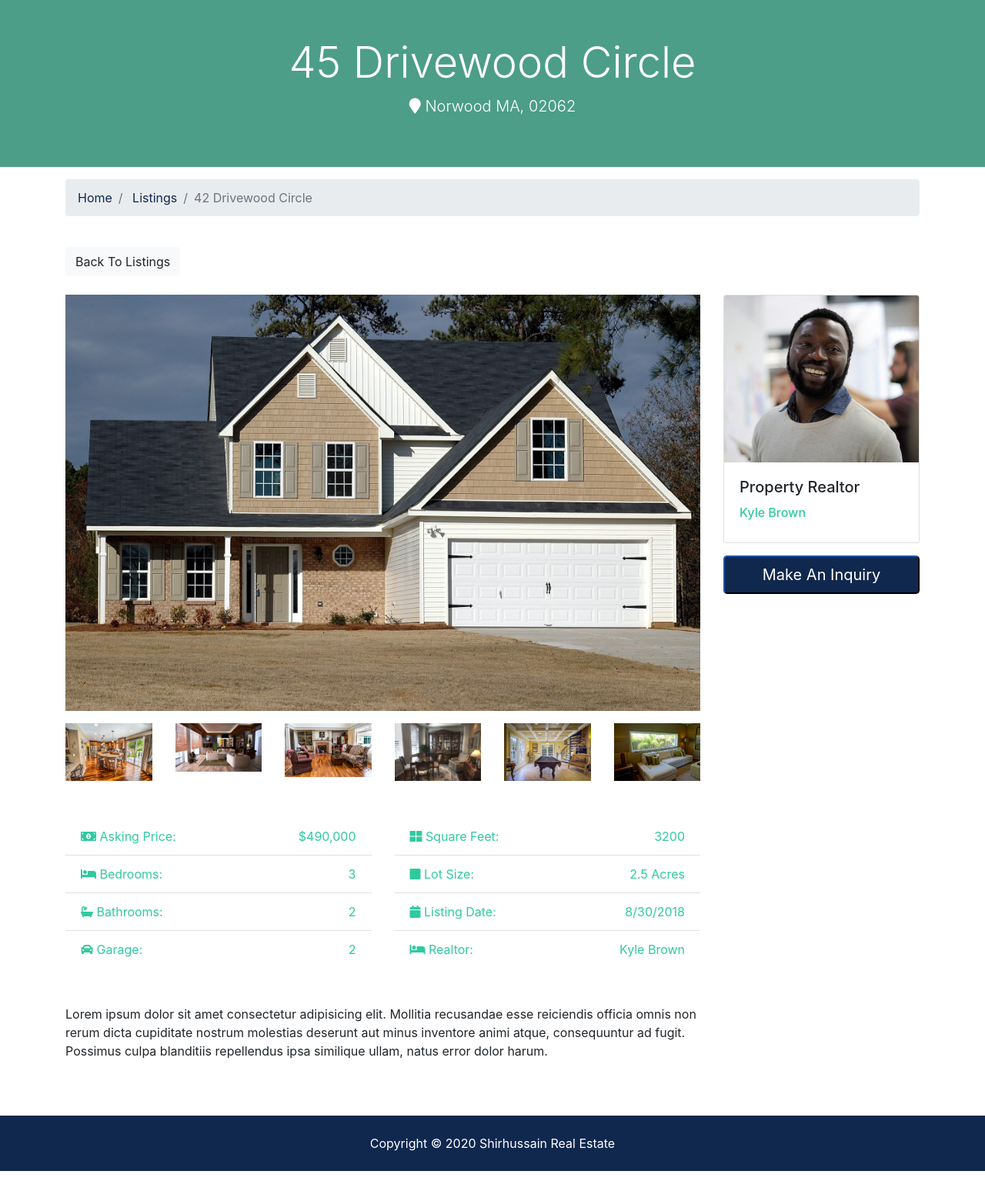
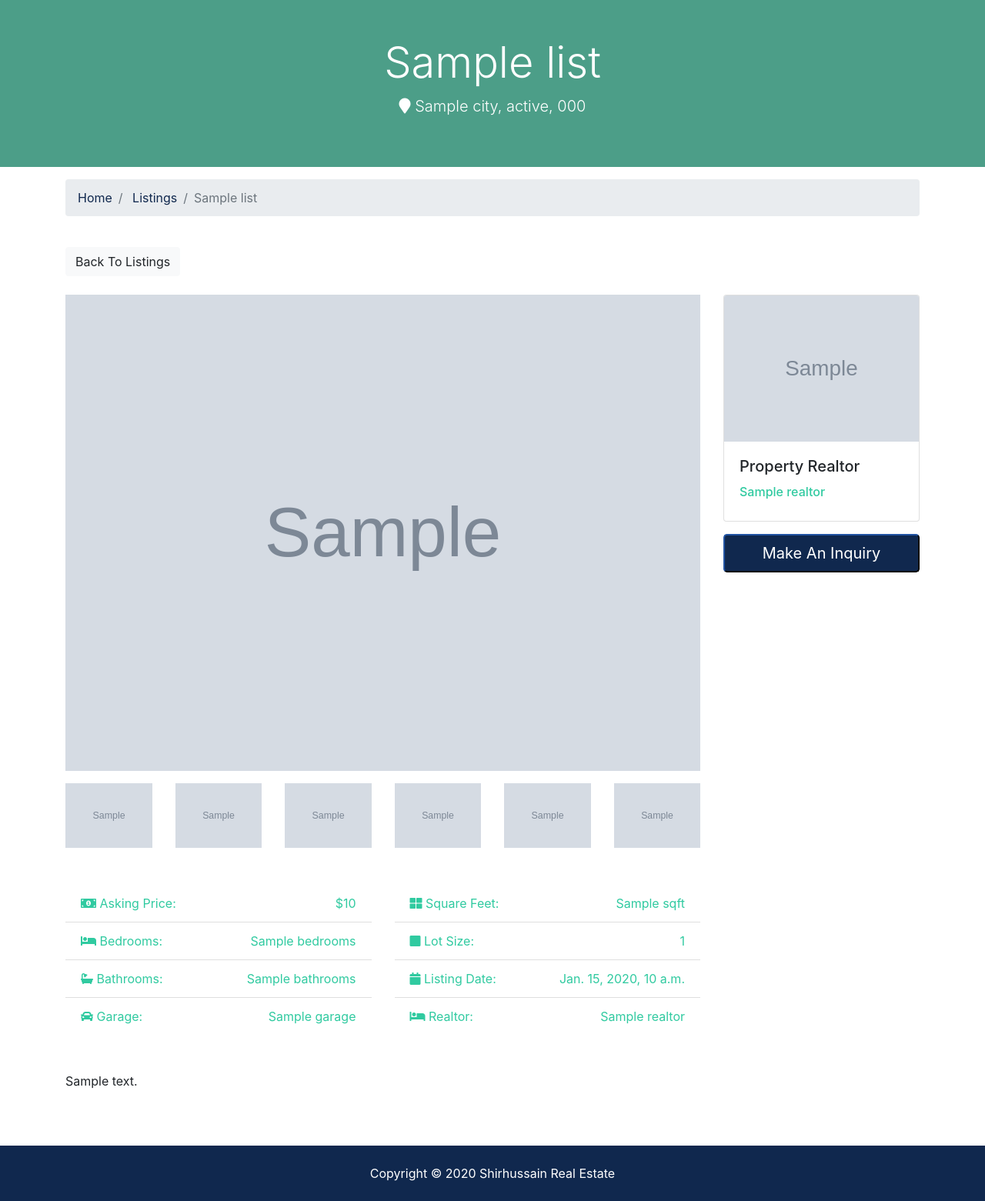
Before and after one commit to Shirhussain/realestate, a Django app: template realstate/templates/realstate/listing.html in a window 1280 px wide. Shown: the part 128-1689 px from the top of the page at 77% size. Before the commit the page ends 1650 px from the top, so only its background shows below. Run offline with Django 3.2, Linux system fonts and the light colour scheme; the template is opened without the code that fills it: most values are stand-ins (such as "Sample title", 1, 10 or a date in 2020); grey boxes marked "Sample" are stand-in pictures; some libraries are stand-ins or nearby versions.

Commit message:
detail done

```diff
--- a/realstate/templates/realstate/listing.html
+++ b/realstate/templates/realstate/listing.html
@@ -1,5 +1,7 @@
 {% extends 'base.html' %}
 {% load static %}
+{% load humanize %}
+
 {% block title %}
   detail
 {% endblock title %}
@@ -10,9 +12,9 @@
     <div class="container">
       <div class="row text-center">
         <div class="col-md-12">
-          <h1 class="display-4">45 Drivewood Circle</h1>
+          <h1 class="display-4">{{list.title}}</h1>
           <p class="lead">
-            <i class="fas fa-map-marker"></i> Norwood MA, 02062</p>
+            <i class="fas fa-map-marker"></i> {{list.city}}, {{list.state}}, {{list.zipcode}}</p>
         </div>
       </div>
     </div>
@@ -29,7 +31,7 @@
           <li class="breadcrumb-item">
             <a href="{% url 'realstate:home_list' %}">Listings</a>
           </li>
-          <li class="breadcrumb-item active">42 Drivewood Circle</li>
+          <li class="breadcrumb-item active">{{list.title}}</li>
         </ol>
       </nav>
     </div>
@@ -38,43 +40,57 @@
   <!-- Listing -->
   <section id="listing" class="py-4">
     <div class="container">
-      <a href="listings.html" class="btn btn-light mb-4">Back To Listings</a>
+      <a href="{% url 'realstate:home_list' %}" class="btn btn-light mb-4">Back To Listings</a>
       <div class="row">
         <div class="col-md-9">
           <!-- Home Main Image -->
-          <img src="{% static 'img/homes/home-1.jpg' %}" alt="" class="img-main img-fluid mb-3">
+          <img src="{{list.photo_main.url}}" alt="" class="img-main img-fluid mb-3">
           <!-- Thumbnails -->
           <div class="row mb-5 thumbs">
+
+            {% if list.photo_1 %}
             <div class="col-md-2">
-              <a href="{% static 'img/homes/home-inside-1.jpg' %}" data-lightbox="home-images">
-                <img src="{% static 'img/homes/home-inside-1.jpg' %}" alt="" class="img-fluid">
+              <a href="{{list.photo_1.url}}" data-lightbox="home-images">
+                <img src="{{list.photo_1.url}}" alt="" class="img-fluid">
               </a>
             </div>
+
+            {% endif %}
+            {% if list.photo_2 %}
               <div class="col-md-2">
-              <a href="{% static 'img/homes/home-inside-2.jpg' %}" data-lightbox="home-images">
-                <img src="{% static 'img/homes/home-inside-2.jpg' %}" alt="" class="img-fluid">
+                <a href="{{list.photo_2.url}}" data-lightbox="home-images">
+                  <img src="{{list.photo_2.url}}" alt="" class="img-fluid">
                 </a>
               </div>
+            {% endif %}
+            {% if list.photo_3 %}
               <div class="col-md-2">
-              <a href="{% static 'img/homes/home-inside-3.jpg' %}" data-lightbox="home-images">
-                <img src="{% static 'img/homes/home-inside-3.jpg' %}" alt="" class="img-fluid">
+                <a href="{{list.photo_3.url}}" data-lightbox="home-images">
+                  <img src="{{list.photo_3.url}}" alt="" class="img-fluid">
                 </a>
               </div>
+            {% endif %}
+            {% if list.photo_4 %}
               <div class="col-md-2">
-              <a href="{% static 'img/homes/home-inside-4.jpg' %}" data-lightbox="home-images">
-                <img src="{% static 'img/homes/home-inside-4.jpg' %}" alt="" class="img-fluid">
+                <a href="{{list.photo_4.url}}" data-lightbox="home-images">
+                  <img src="{{list.photo_4.url}}" alt="" class="img-fluid">
                 </a>
               </div>
+            {% endif %}
+            {% if list.photo_5 %}
               <div class="col-md-2">
-              <a href="{% static 'img/homes/home-inside-5.jpg' %}" data-lightbox="home-images">
-                <img src="{% static 'img/homes/home-inside-5.jpg' %}" alt="" class="img-fluid">
+                <a href="{{list.photo_5.url}}" data-lightbox="home-images">
+                  <img src="{{list.photo_5.url}}" alt="" class="img-fluid">
                 </a>
               </div>
+            {% endif %}
+            {% if list.photo_6 %}
               <div class="col-md-2">
-              <a href="{% static 'img/homes/home-inside-6.jpg' %}" data-lightbox="home-images">
-                <img src="{% static 'img/homes/home-inside-6.jpg' %}" alt="" class="img-fluid">
+                <a href="{{list.photo_6.url}}" data-lightbox="home-images">
+                  <img src="{{list.photo_6.url}}" alt="" class="img-fluid">
                 </a>
               </div>
+            {% endif %}
           </div>
           <!-- Fields -->
           <div class="row mb-5 fields">
@@ -82,19 +98,19 @@
               <ul class="list-group list-group-flush">
                 <li class="list-group-item text-secondary">
                   <i class="fas fa-money-bill-alt"></i> Asking Price:
-                  <span class="float-right">$490,000</span>
+                  <span class="float-right">${{list.price | intcomma}}</span>
                 </li>
                 <li class="list-group-item text-secondary">
                   <i class="fas fa-bed"></i> Bedrooms:
-                  <span class="float-right">3</span>
+                  <span class="float-right"> {{list.bedrooms}}</span>
                 </li>
                 <li class="list-group-item text-secondary">
                   <i class="fas fa-bath"></i> Bathrooms:
-                  <span class="float-right">2</span>
+                  <span class="float-right"> {{list.bathrooms}}</span>
                 </li>
                 <li class="list-group-item text-secondary">
                   <i class="fas fa-car"></i> Garage:
-                  <span class="float-right">2
+                  <span class="float-right"> {{list.garage}}
                   </span>
                 </li>
               </ul>
@@ -103,20 +119,20 @@
               <ul class="list-group list-group-flush">
                 <li class="list-group-item text-secondary">
                   <i class="fas fa-th-large"></i> Square Feet:
-                  <span class="float-right">3200</span>
+                  <span class="float-right"> {{list.sqft}}</span>
                 </li>
                 <li class="list-group-item text-secondary">
                   <i class="fas fa-square"></i> Lot Size:
-                  <span class="float-right">2.5 Acres
+                  <span class="float-right"> {{list.lot_size}}
                   </span>
                 </li>
                 <li class="list-group-item text-secondary">
                   <i class="fas fa-calendar"></i> Listing Date:
-                  <span class="float-right">8/30/2018</span>
+                  <span class="float-right"> {{list.list_date}}</span>
                 </li>
                 <li class="list-group-item text-secondary">
                   <i class="fas fa-bed"></i> Realtor:
-                  <span class="float-right">Kyle Brown
+                  <span class="float-right"> {{list.realtor}}
                   </span>
                 </li>
 
@@ -128,18 +144,16 @@
           <!-- Description -->
           <div class="row mb-5">
             <div class="col-md-12">
-              Lorem ipsum dolor sit amet consectetur adipisicing elit. Mollitia recusandae esse reiciendis officia omnis non rerum dicta
-              cupiditate nostrum molestias deserunt aut minus inventore animi atque, consequuntur ad fugit. Possimus culpa
-              blanditiis repellendus ipsa similique ullam, natus error dolor harum.
+              {{list.description}}
             </div>
           </div>
         </div>
         <div class="col-md-3">
           <div class="card mb-3">
-            <img class="card-img-top" src="{% static 'img/realtors/kyle.jpg' %}" alt="Seller of the month">
+            <img class="card-img-top" src="{{list.realtor.photo.url}}" alt="Seller of the month">
             <div class="card-body">
               <h5 class="card-title">Property Realtor</h5>
-              <h6 class="text-secondary">Kyle Brown</h6>
+              <h6 class="text-secondary">{{list.realtor.name}}</h6>
             </div>
           </div>
           <button class="btn-primary btn-block btn-lg" data-toggle="modal" data-target="#inquiryModal">Make An Inquiry</button>
```
Also changed, not shown: realstate/templates/realstate/about.html (+24 -30 lines), realstate/views.py (+18 -4 lines). Lines whose indentation alone changed are shown as unchanged.
